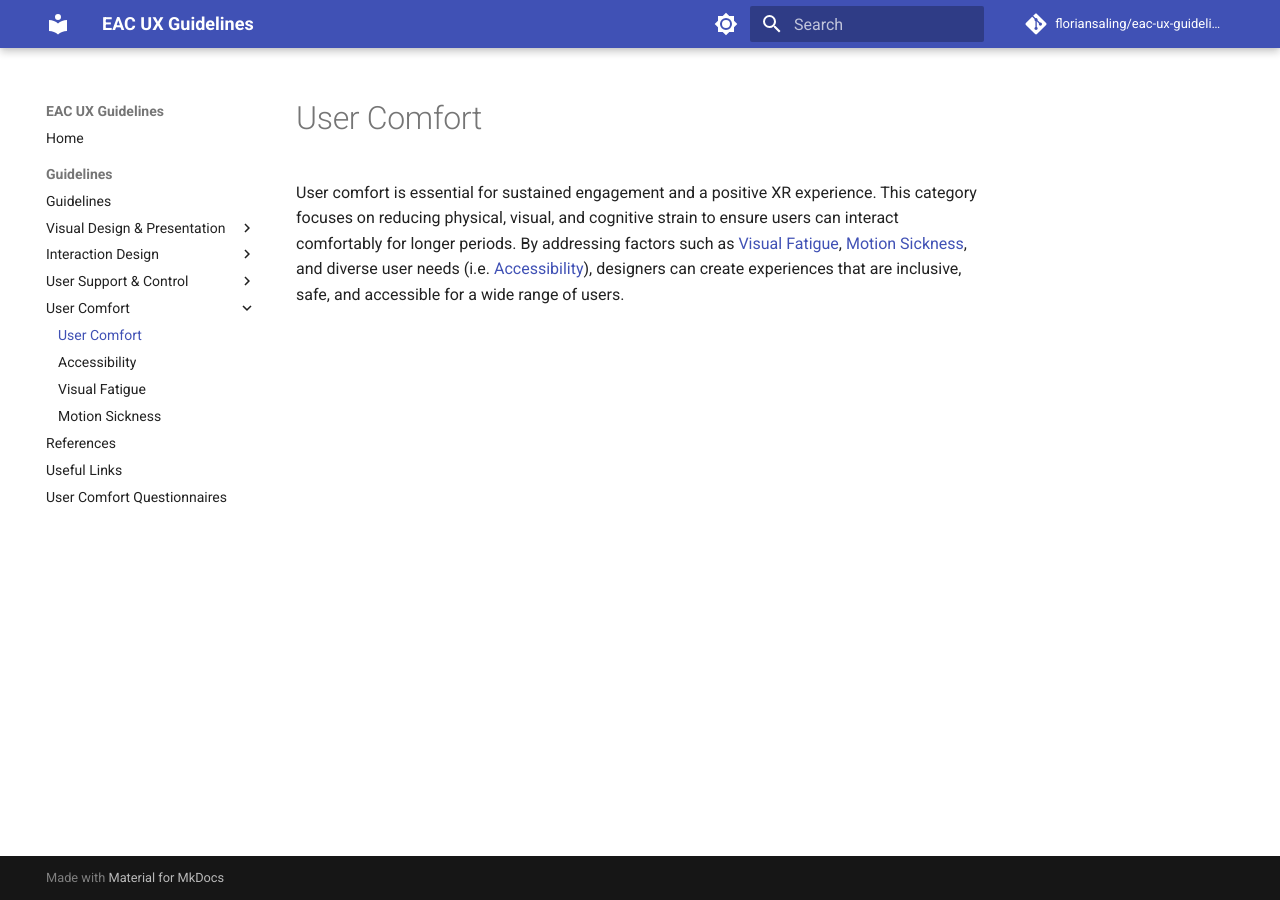
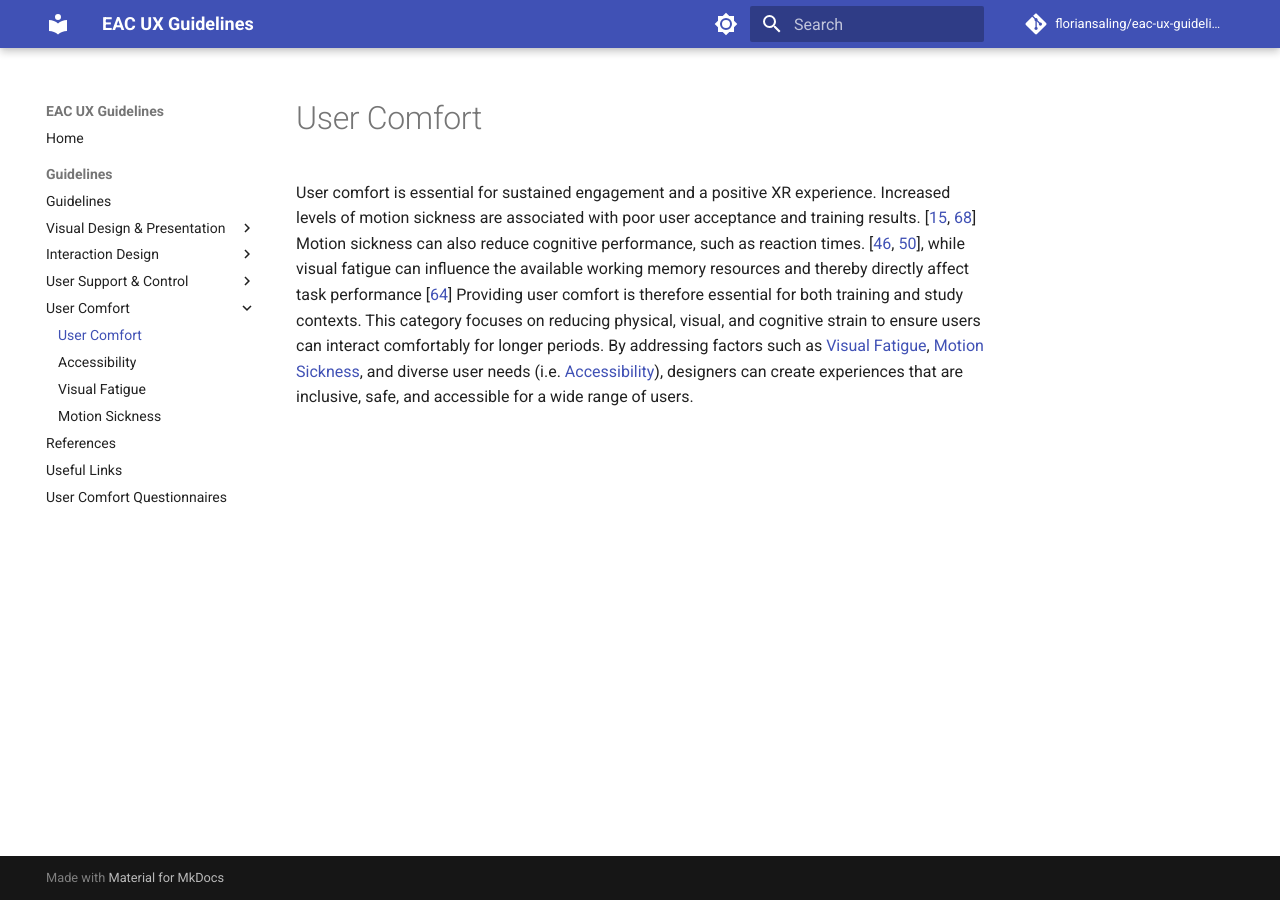
Before and after one commit to floriansaling/eac-ux-guidelines, an MkDocs documentation site: the page built from docs/User-Comfort.md, in a window 1280 px wide. Built offline with MkDocs 1.6.1 and Material for MkDocs 9.7.7, drawn with Linux system fonts in a browser that asks for light colours; comment, search, counter and statistics services are not loaded.

Commit message:
Update User-Comfort.md
updated citations from paper

```diff
--- a/docs/User-Comfort.md
+++ b/docs/User-Comfort.md
@@ -1,4 +1,4 @@
 ---
 title: User Comfort
 ---
-User comfort is essential for sustained engagement and a positive XR experience. This category focuses on reducing physical, visual, and cognitive strain to ensure users can interact comfortably for longer periods. By addressing factors such as [Visual Fatigue](Visual-Fatigue.md), [Motion Sickness](Motion-Sickness.md), and diverse user needs (i.e. [Accessibility](Accessibility.md)), designers can create experiences that are inclusive, safe, and accessible for a wide range of users.
+User comfort is essential for sustained engagement and a positive XR experience. Increased levels of motion sickness are associated with poor user acceptance and training results. \[[15](References.md#ref-15), [68](References.md#ref-68)\] Motion sickness can also reduce cognitive performance, such as reaction times. \[[46](References.md#ref-46), [50](References.md#ref-50)\], while visual fatigue can influence the available working memory resources and thereby directly affect task performance \[[64](References.md#ref-64)\] Providing user comfort is therefore essential for both training and study contexts. This category focuses on reducing physical, visual, and cognitive strain to ensure users can interact comfortably for longer periods. By addressing factors such as [Visual Fatigue](Visual-Fatigue.md), [Motion Sickness](Motion-Sickness.md), and diverse user needs (i.e. [Accessibility](Accessibility.md)), designers can create experiences that are inclusive, safe, and accessible for a wide range of users.
```
